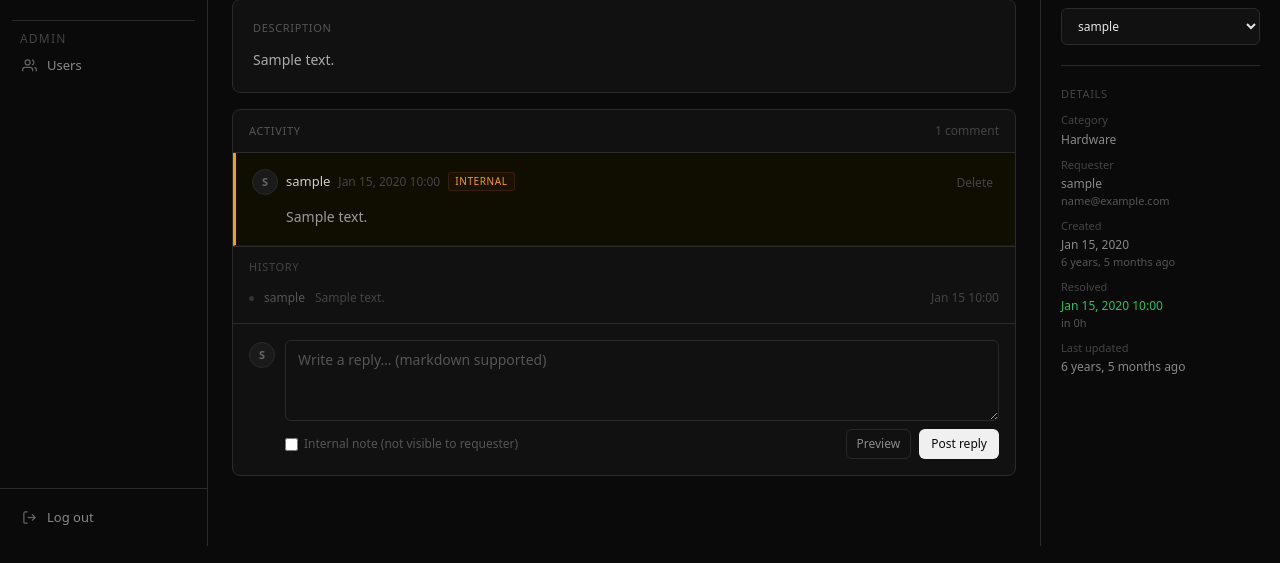
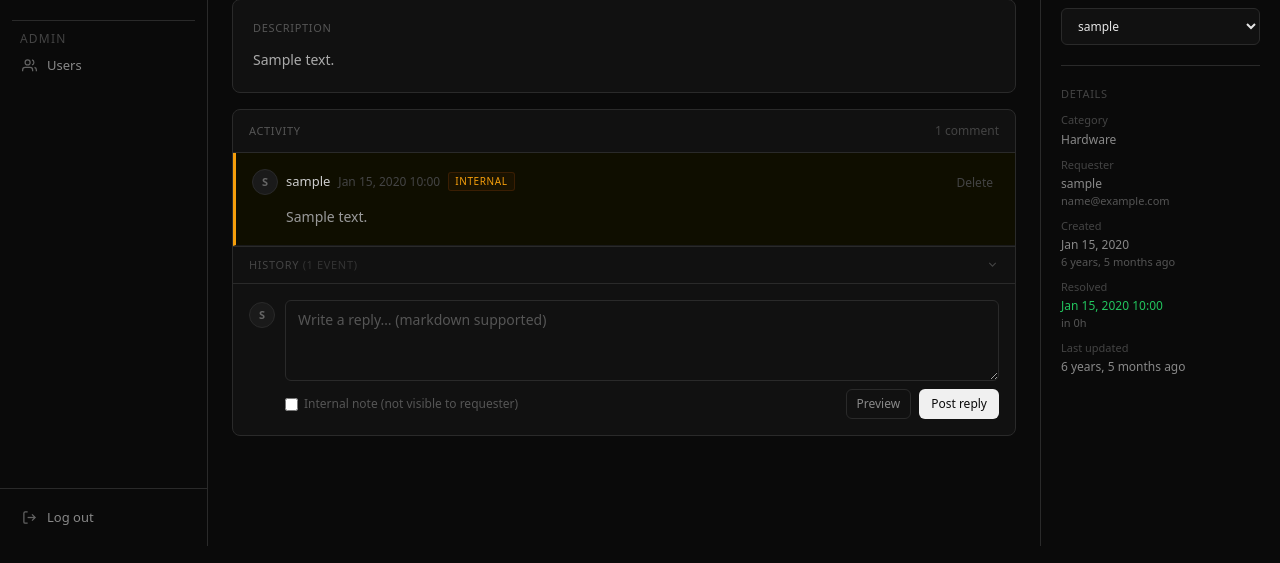
Before and after one commit to diegorbb/django-inventory-mgm, a Django app: page /incident/1/ in a window 1280 px wide. Shown: the part 254-817 px from the top of the page. Run offline with Django 5.2, Linux system fonts and the light colour scheme; a user stored in the database is signed in; tables that the repository leaves empty hold one stand-in row (values such as "Sample post"); some libraries are stand-ins or nearby versions.

Commit message:
Collapse incident history by default, expandable on click
- History section hidden on load, shows event count in header
- Click to expand/collapse with animated chevron rotation
- Keeps the thread clean for long-running tickets

```diff
--- a/inventory/app/templates/app/incidents/incident.html
+++ b/inventory/app/templates/app/incidents/incident.html
@@ -82,16 +82,21 @@
 
             <!-- Activity log -->
             {% if activity %}
-            <div style="padding:12px 16px;border-top:1px solid #2a2a2a;">
-                <p style="font-size:11px;font-weight:500;text-transform:uppercase;letter-spacing:.06em;color:#444;margin:0 0 10px;">History</p>
+            <div style="border-top:1px solid #2a2a2a;">
+                <button onclick="toggleHistory()" style="display:flex;align-items:center;justify-content:space-between;width:100%;padding:10px 16px;background:none;border:none;cursor:pointer;text-align:left;" onmouseover="this.style.background='#111'" onmouseout="this.style.background='none'">
+                    <span style="font-size:11px;font-weight:500;text-transform:uppercase;letter-spacing:.06em;color:#444;">History <span style="color:#333;font-weight:400;">({{ activity|length }} event{{ activity|length|pluralize }})</span></span>
+                    <svg id="history-chevron" width="13" height="13" viewBox="0 0 24 24" fill="none" stroke="#444" stroke-width="2" style="transition:transform .2s;"><polyline points="6 9 12 15 18 9"/></svg>
+                </button>
+                <div id="history-body" style="display:none;padding:4px 16px 12px;">
                     {% for event in activity %}
                     <div style="display:flex;align-items:center;gap:10px;padding:4px 0;font-size:12px;color:#444;">
-                    <div style="width:5px;height:5px;border-radius:50%;background:#333;flex-shrink:0;"></div>
+                        <div style="width:5px;height:5px;border-radius:50%;background:#2a2a2a;flex-shrink:0;"></div>
                         <span style="color:#555;">{{ event.user.username|default:"System" }}</span>
                         <span>{{ event.detail }}</span>
                         <span style="margin-left:auto;white-space:nowrap;">{{ event.created|date:"M d H:i" }}</span>
                     </div>
                     {% endfor %}
+                </div>
             </div>
             {% endif %}
 
@@ -194,6 +199,14 @@
 
 <script src="https://cdn.jsdelivr.net/npm/marked/marked.min.js"></script>
 <script>
+function toggleHistory() {
+    var body = document.getElementById('history-body');
+    var chevron = document.getElementById('history-chevron');
+    var hidden = body.style.display === 'none';
+    body.style.display = hidden ? 'block' : 'none';
+    chevron.style.transform = hidden ? 'rotate(180deg)' : '';
+}
+
 var QUICK_URL = "{% url 'incident-quick-update' incident.id %}";
 var CSRF = "{{ csrf_token }}";
 
```
Lines whose indentation alone changed are shown as unchanged.
